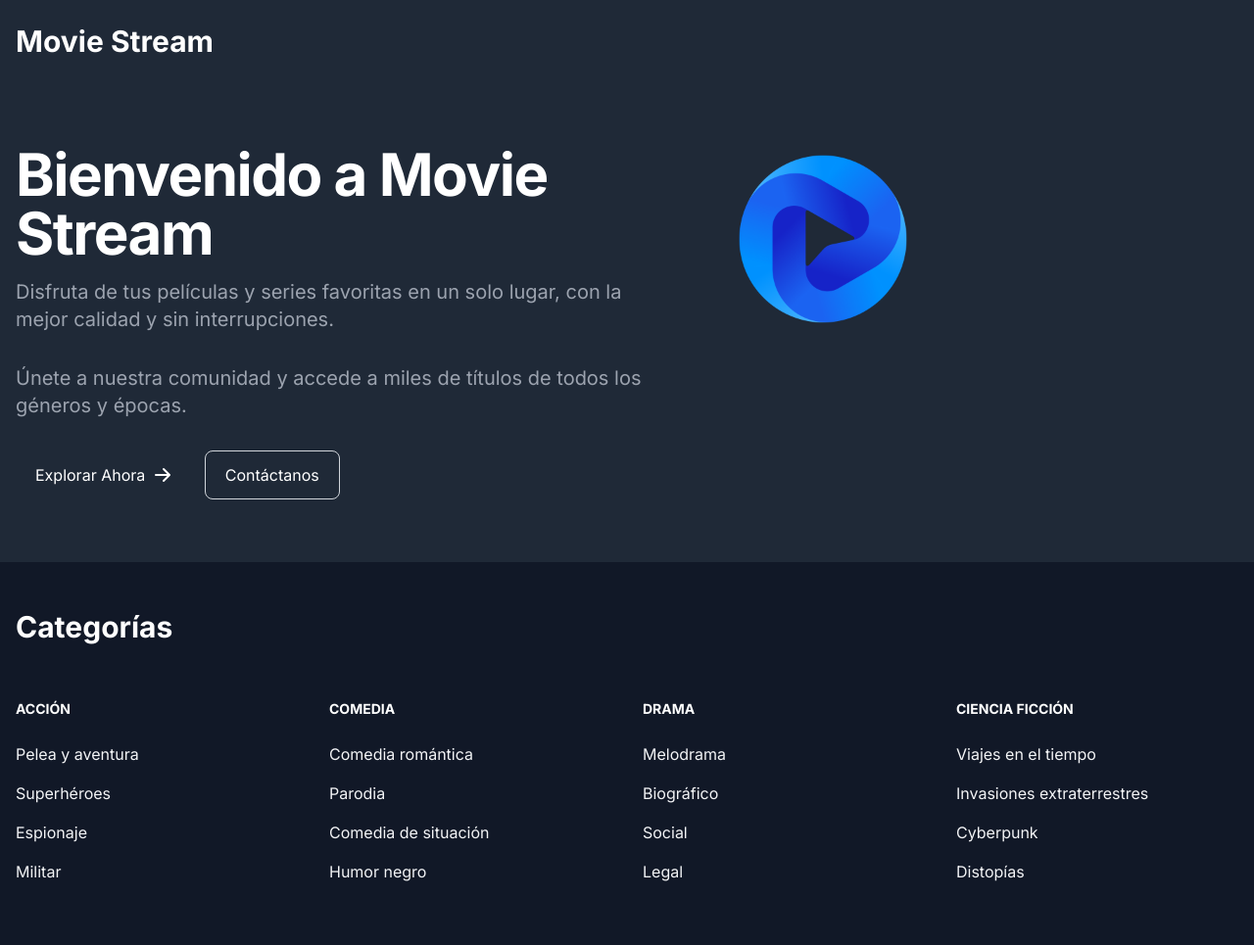
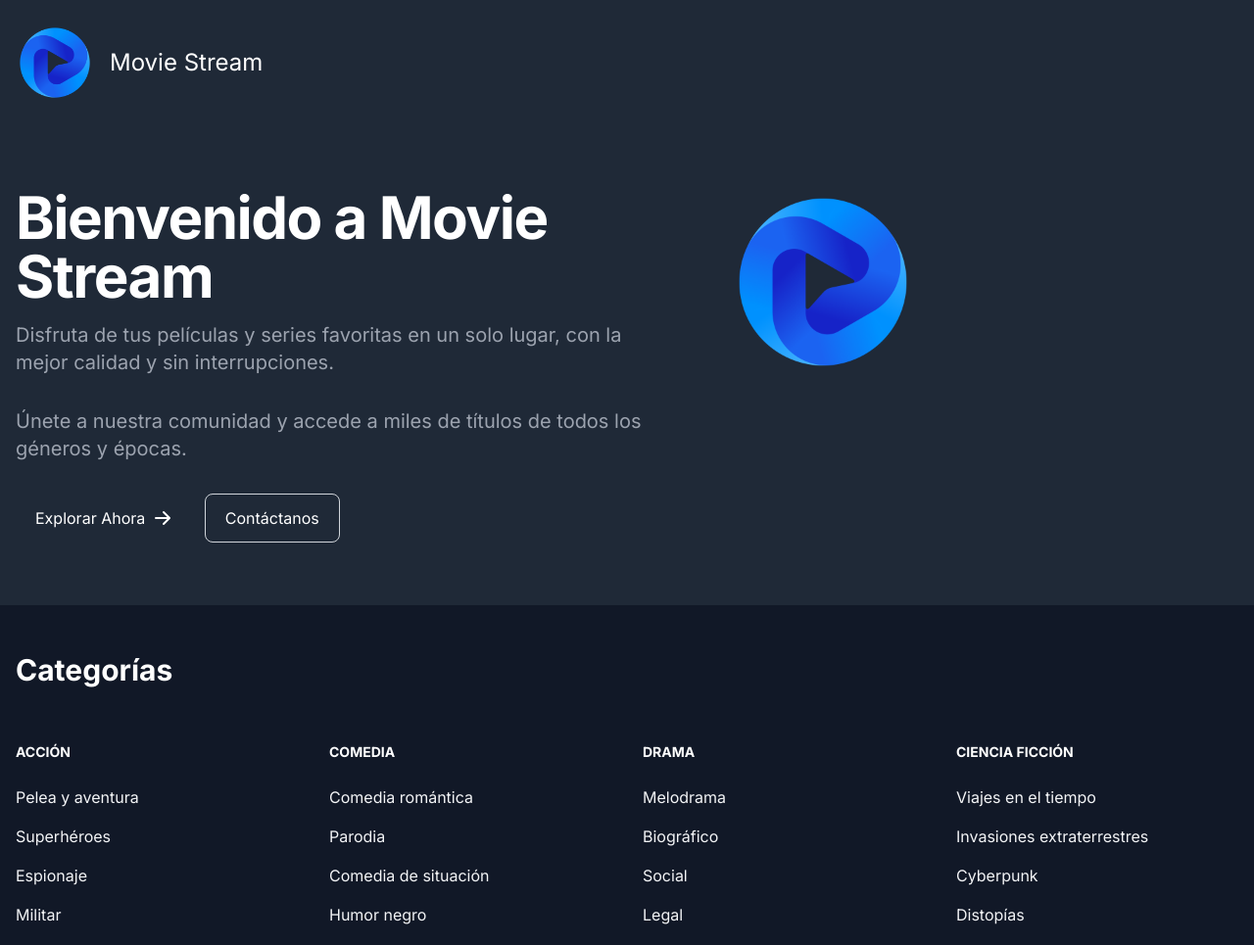
Before and after one commit to LUISPINTO90/MovieStreaming, a plain HTML site: page index.html in a window 1280 px wide. Shown: the top 965 px of the page at 98% size. Drawn offline with nearby package versions, Linux system fonts and the light colour scheme.

Commit message:
Refactorization of header

```diff
--- a/index.html
+++ b/index.html
@@ -21,8 +21,13 @@
   <body class="bg-gray-900 text-white">
     <!-- Header -->
     <header class="bg-gray-800 shadow">
-      <div class="container mx-auto px-4 py-6">
-        <h1 class="text-3xl font-bold text-white">Movie Stream</h1>
+      <div class="container mx-auto px-4 py-6 flex items-center">
+        <img
+          src="./img/logo.png"
+          alt="Logotipo de Movie Stream"
+          class="w-20 h-20"
+        />
+        <span class="text-white text-2xl ml-4">Movie Stream</span>
       </div>
     </header>
 
```
